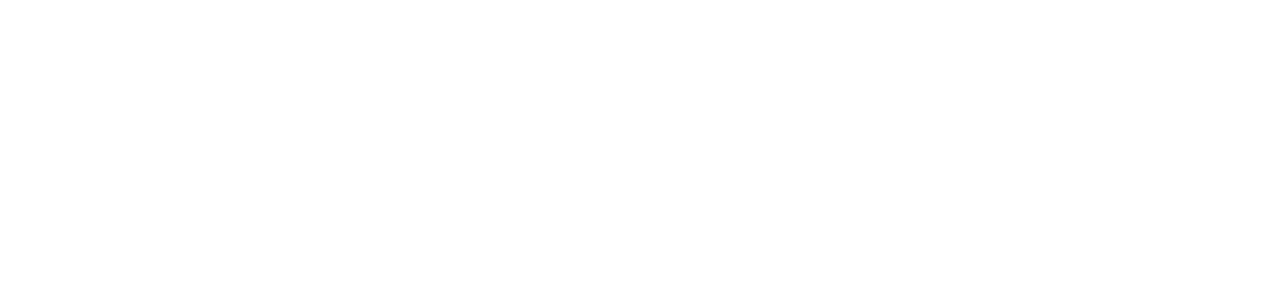
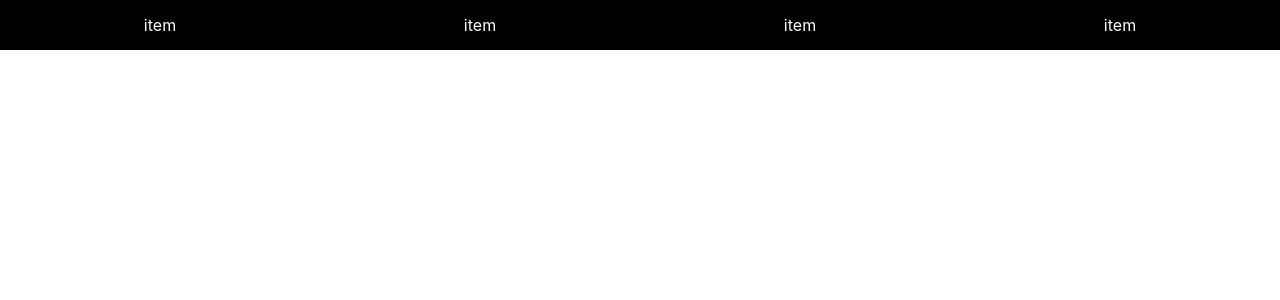
Before and after one commit to stevedoty/davad-leather, a React (Create React App) app: page / in a window 1280 px wide. Shown: the top 300 px of the page. Built offline with nearby package versions, Linux system fonts and the light colour scheme.

Commit message:
basic navbar layout

```diff
--- a/src/App.css
+++ b/src/App.css
@@ -1,38 +1,25 @@
 .App {
   text-align: center;
 }
-
-.App-logo {
-  height: 40vmin;
-  pointer-events: none;
+.navbar{
+    height: 50px;
+    background-color: black;
+    color: white;
+    display: flex;
+}
+.navbar div{
+    flex-direction: row;
+    width:100%;
+    padding:1% 0;
+    margin: auto;
 }
 
-@media (prefers-reduced-motion: no-preference) {
-  .App-logo {
-    animation: App-logo-spin infinite 20s linear;
-  }
+.home-page{
+
 }
 
-.App-header {
-  background-color: #282c34;
-  min-height: 100vh;
-  display: flex;
-  flex-direction: column;
-  align-items: center;
-  justify-content: center;
-  font-size: calc(10px + 2vmin);
-  color: white;
-}
+.home-page{}
 
-.App-link {
-  color: #61dafb;
-}
+.home-page{}
 
-@keyframes App-logo-spin {
-  from {
-    transform: rotate(0deg);
-  }
-  to {
-    transform: rotate(360deg);
-  }
-}
+.home-page{}
--- a/src/App.js
+++ b/src/App.js
@@ -1,13 +1,20 @@
 import React from 'react';
-import logo from './logo.svg';
 import './App.css';
 
-function App() {
-  return (
-    <div className="App">
+class App extends React.Component {
 
-    </div>
-  );
+    render(){
+    const navbar=["Home", "About", "Contact", "Cart"]
+      return (
+        <div className="App">
+            <div className="navbar">{ navbar.map( item => <div>item</div>)}</div>
+            <div className="home-page"></div>
+            <div className="about-page"></div>
+            <div className="contact-page"></div>
+            <div className="cart-page"></div>
+        </div>
+      );
+    }
 }
 
 export default App;
```
